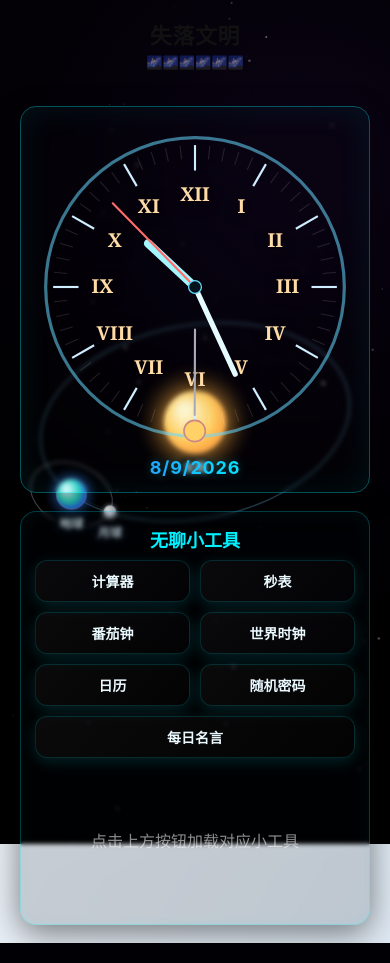
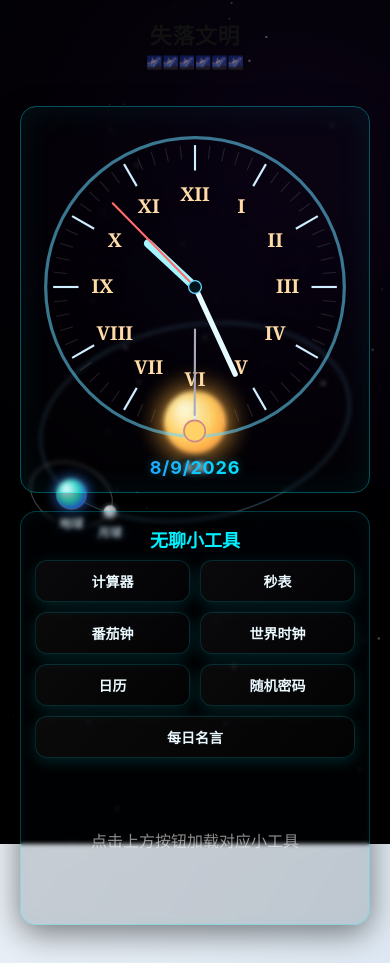
Before and after one commit to slippersheepig/board, a Flask app: page / in a window 390 px wide. Run offline with Flask 3, Linux system fonts and the light colour scheme.

Commit message:
Refactor CSS for better layout and safe area handling
Updated CSS styles for improved layout and responsiveness.

```diff
--- a/static/css/style.css
+++ b/static/css/style.css
@@ -13,23 +13,38 @@
 
 * { box-sizing: border-box }
 
+html {
+  height: 100%;
+}
+
 html, body {
   min-height: 100vh;
   min-height: -webkit-fill-available;
+  min-height: 100dvh; /* 现代浏览器：动态视口高度，比 100vh 更贴合 Safari 实际可视区域 */
   margin: 0;
   font-family: Inter, ui-sans-serif, system-ui, -apple-system, 'Segoe UI', Roboto, 'Helvetica Neue', Arial;
   -webkit-font-smoothing: antialiased;
   -moz-osx-font-smoothing: grayscale;
+  /* 关键修复：background-color 必须和渐变分开写。
+     之前 `background: 渐变...` 简写会把上面的 background-color 重置为 transparent，
+     导致 Safari 在「橡皮筋回弹区」和「刘海/Home 指示条安全区」找不到纯色兜底，
+     只能显示 WebView 默认的白色——也就是页面上下的白条。 */
   background-color: #02050a;
-  background: radial-gradient(1200px 800px at 10% 10%, rgba(6,14,20,0.8), transparent),
+  background-image: radial-gradient(1200px 800px at 10% 10%, rgba(6,14,20,0.8), transparent),
               linear-gradient(120deg, var(--bg1), var(--bg2));
   color: #e8f6ff;
   overflow-x: hidden;
+  overscroll-behavior-y: none; /* 禁用整页橡皮筋回弹，从源头上消除露白的可能 */
+}
+
+body {
+  min-height: 100%;
 }
 
 @media (prefers-color-scheme: light) {
   html, body {
-    background: radial-gradient(1200px 800px at 10% 10%, rgba(245,247,250,0.8), transparent),
+    background-color: #f5f7fa;
+    background-image: radial-gradient(1200px 800px at 10% 10%, rgba(245,247,250,0.8), transparent),
                 linear-gradient(120deg, #f5f7fa, #dfe9f3);
     color: #111;
   }
@@ -37,7 +52,8 @@ html, body {
 
 @media (prefers-color-scheme: dark) {
   html, body {
-    background: radial-gradient(1200px 800px at 10% 10%, rgba(6,14,20,0.8), transparent),
+    background-color: #02050a;
+    background-image: radial-gradient(1200px 800px at 10% 10%, rgba(6,14,20,0.8), transparent),
                 linear-gradient(120deg, var(--bg1), var(--bg2));
     color: #e8f6ff;
   }
@@ -47,13 +63,22 @@ html, body {
 #bgCanvas { position: fixed; inset: 0; z-index: 0 }
 
 /* header merged and centered */
-#topbar { position: relative; z-index: 2; padding: 18px 28px; display: flex; justify-content: center; align-items: center; text-align: center }
+#topbar {
+  position: relative;
+  z-index: 2;
+  padding: 18px 28px;
+  padding-top: max(18px, env(safe-area-inset-top)); /* 避开刘海/灵动岛/状态栏 */
+  display: flex;
+  justify-content: center;
+  align-items: center;
+  text-align: center;
+}
 #topTitle { display: flex; flex-direction: column; align-items: center }
 .title { font-size: 22px; font-weight: 700; letter-spacing: 0.6px }
 .subtitle { color: var(--muted); font-size: 13px; margin-top: 4px }
 
 /* main centered area */
-#container{position:relative; z-index:2; max-width:1100px; margin:18px auto; display:flex; gap:20px; padding:0 20px; align-items:flex-start; justify-content:center}
+#container{position:relative; z-index:2; max-width:1100px; margin:18px auto; display:flex; gap:20px; padding:0 20px calc(20px + env(safe-area-inset-bottom)); align-items:flex-start; justify-content:center}
 #centerColumn{width:100%; display:flex; flex-direction:column; gap:18px; align-items:center}
 
 /* cards */
```
